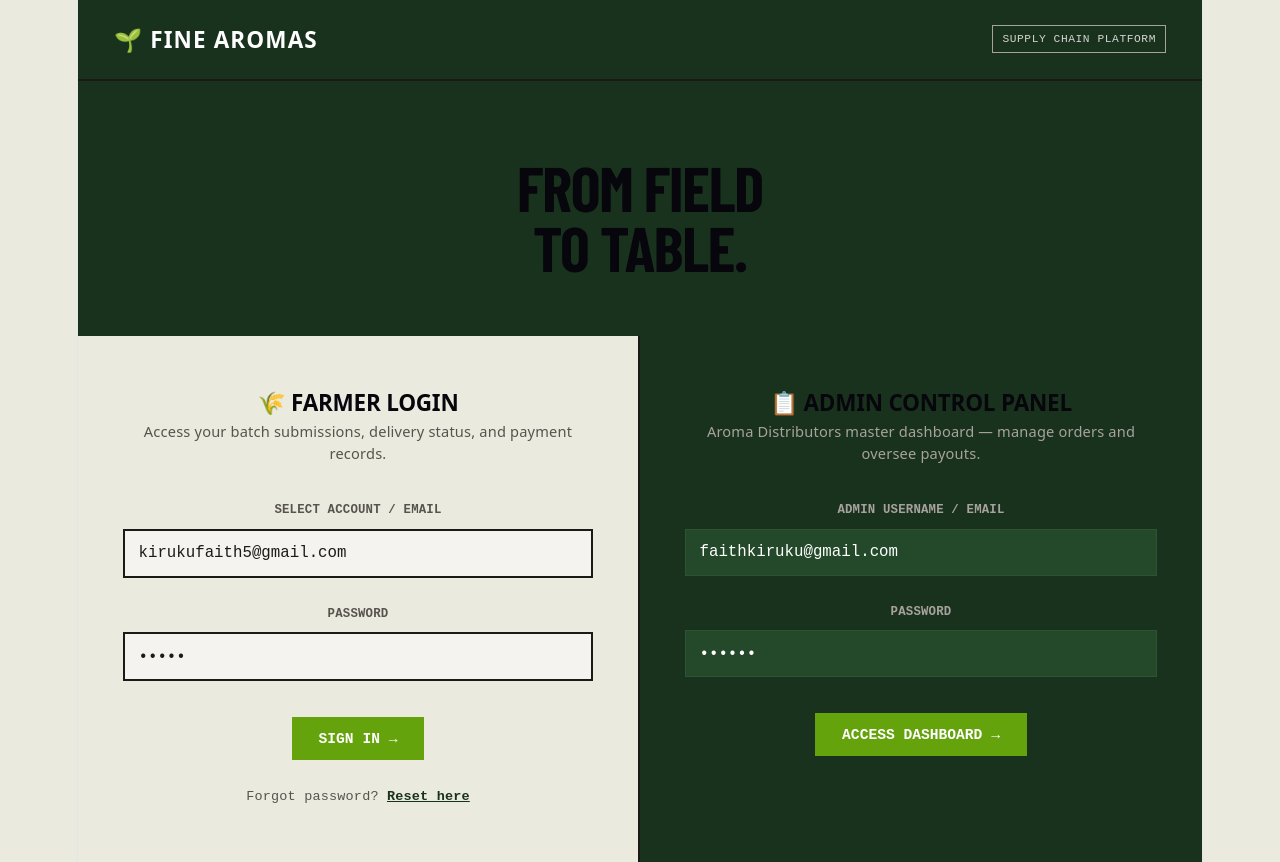
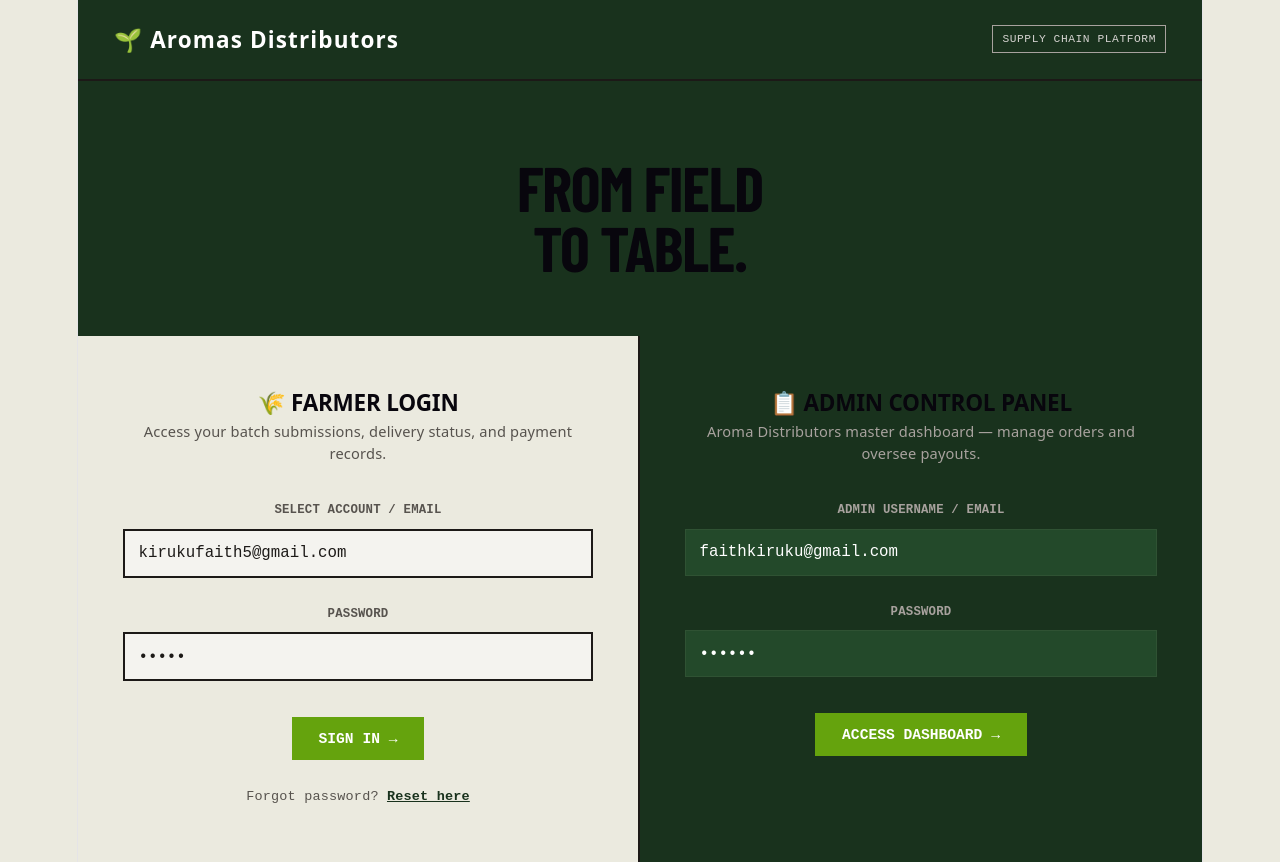
Before and after one commit to kirukufaith5-collab/Frontend-Aroma-distributors, a React (Vite) app: page / in a window 1280 px wide. Built offline with nearby package versions, Linux system fonts and the light colour scheme.

Commit message:
Fix Title spelling

```diff
--- a/src/pages/Login.jsx
+++ b/src/pages/Login.jsx
@@ -24,7 +24,7 @@ export const Login = () => {
     <div className="login-page">
       {/* Top Header */}
       <header className="brand-header">
-        <div className="brand-name">🌱 FINE AROMAS</div>
+        <div className="brand-name">🌱 Aromas Distributors</div>
         <span className="tag-badge">SUPPLY CHAIN PLATFORM</span>
       </header>
 
```
